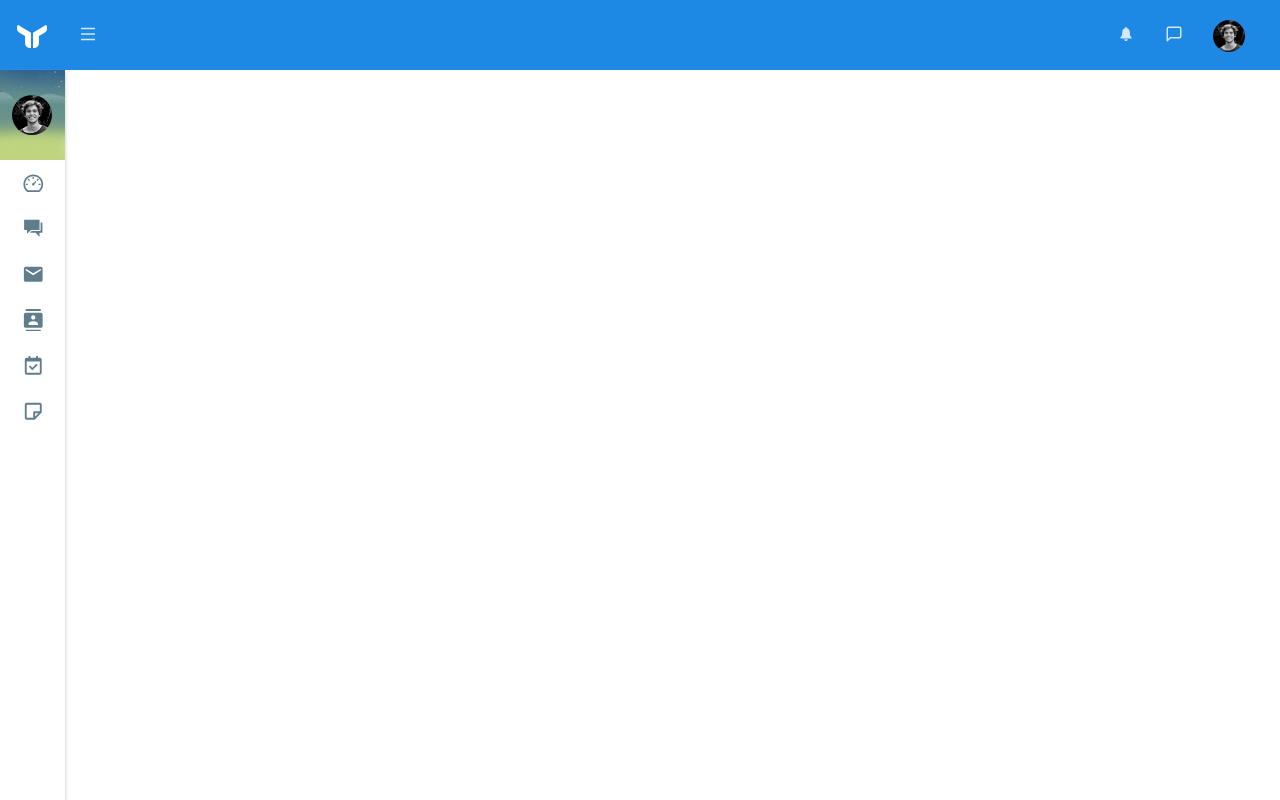
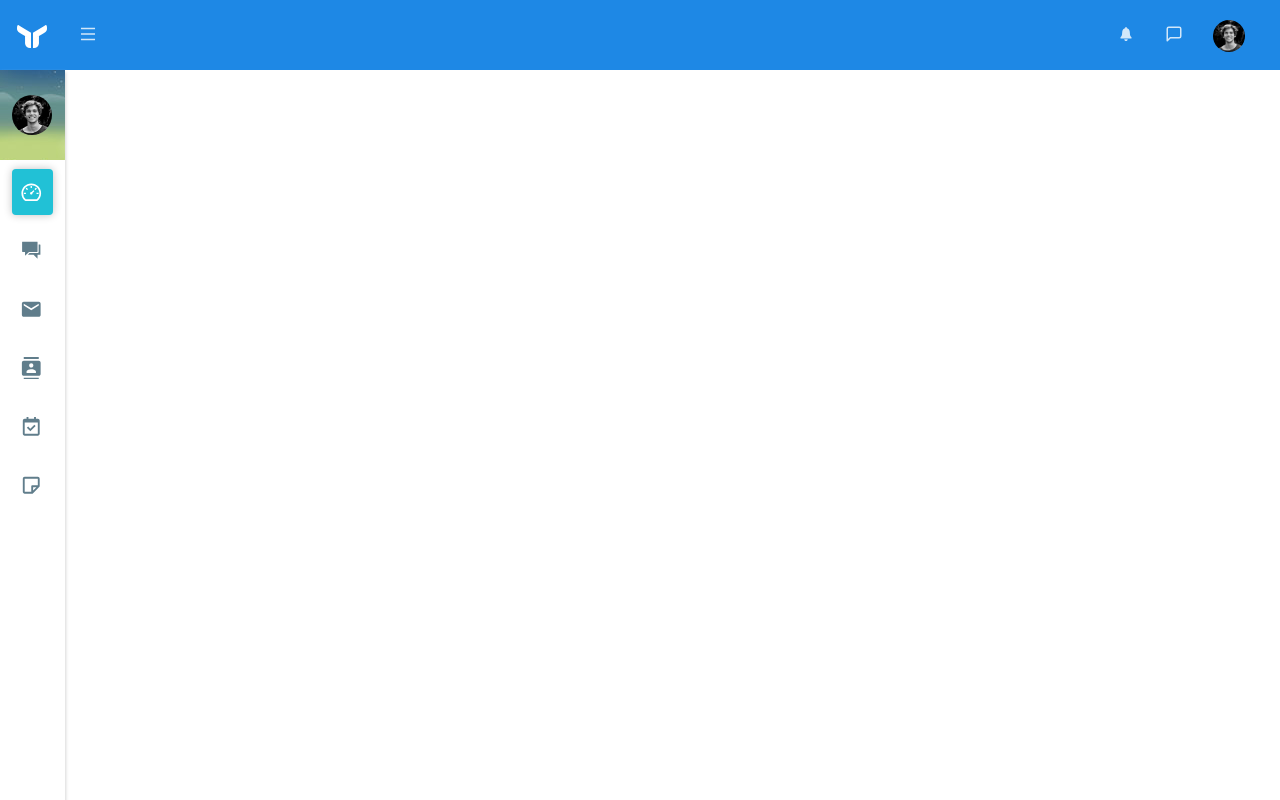
Before and after one commit to TranSonDinh/dashboard-admin, a React (Create React App) app: page / in a window 1280 px wide. Built offline with nearby package versions, Linux system fonts and the light colour scheme.

Commit message:
done left navbar

```diff
--- a/src/App.css
+++ b/src/App.css
@@ -305,18 +305,41 @@ a.nav-link{
   color: #fff;
   font-size: 1.1em;
 }
+#sidebarnav{
+  height: 100%;
+}
 #sidebarnav li{
   font-size: 1.25em;;
   font-weight: 800;
   color: #607d8b;
-  padding: 10px 0 10px 20px;
   cursor: pointer;
+
+}
+#sidebarnav li div, #sidebarnav li{
+  border-radius: 4px;
+}
+#sidebarnav li{
+  margin: 5px .5rem;
+  padding: 4px;
+}
+#sidebarnav li div::after{
+  content: ">";
+  font-size: 1.1em;
+  margin-left: 5.8rem;
+  transition: all .3s ease-out;
+}
+#sidebarnav li div.arrowShowOption::after{
+  transform: rotate(-270deg) ;
+}
+#sidebarnav li div.hideArrow::after{
+  display: none;
 }
 #sidebarnav li a, #sidebarnav li div{
   display: flex;
   flex-direction: row;
   justify-content: flex-start;
   align-items: center;
+  padding: 10px 0 10px 6px;
 }
 #sidebarnav li:hover{
   color: #21c1d6;
@@ -329,6 +352,41 @@ a.nav-link{
 ul.collapse span{
   font-size: .8em;
 }
+.select-navbar{
+  background-color: #21c1d6;
+  color: #fff!important;
+  box-shadow: 0 0 8px rgb(194, 194, 194);
+}
+
+li.select-navbar_child span{
+  color: #000;
+  font-weight: bold;
+}
+/* svg.arrowShowOption{
+  margin-left: 4rem!important;
+} */
+svg.arrowShowOption_downwards{
+  animation-name: arrowDownwards;
+  animation-duration: 1s;
+  animation-fill-mode: forwards;
+}
+svg.arrowShowOption_toRight{
+  animation-name: arrowToRight;
+  animation-duration: .6s;
+  animation-fill-mode: forwards;
+}
+@keyframes arrowToRight {
+  from{transform: rotate(-270deg)}
+  to{
+    transform: rotate(0deg);
+  }
+}
+@keyframes arrowDownwards {
+  from{transform: rotate(0deg)}
+  to{
+    transform: rotate(-270deg);
+  }
+}
 .hide{
   display: none!important;
 }
--- a/src/components/LeftSideBar.js
+++ b/src/components/LeftSideBar.js
@@ -4,14 +4,23 @@ import { Link } from "react-router-dom";
 
 import { AiOutlineDashboard } from "react-icons/ai";
 import { IoMdChatboxes } from "react-icons/io";
-import { MdEmail, MdContacts, MdAdjust } from "react-icons/md";
+import { MdEmail, MdContacts, MdKeyboardArrowRight } from "react-icons/md";
 import { BiCalendarCheck, BiNote } from "react-icons/bi";
 
 const LeftSideBar = (props) => {
     const { showUserName } = props;
-    const [checkShowOption, setCheckShowOption] = useState(false);
+    const [checkShowOption, setCheckShowOption] = useState(null);
+    const [select, setSelect] = useState(0);
+    const [selectChild, setSelectChild] = useState(-1);
     const showOption = () => {
+        if (checkShowOption === null) {
+            setCheckShowOption(true);
+        }
         setCheckShowOption(!checkShowOption);
+    }
+    const handlesSelect = (value, valueChild = -1) => {
+        setSelect(value);
+        setSelectChild(valueChild);
     }
 
     return (
@@ -25,54 +34,55 @@ const LeftSideBar = (props) => {
             <div className="nav-wrap">
                 <ul id="sidebarnav" className="nav">
                     <li>
-                        <div onClick={showOption}>
+                        <div onClick={showOption} className={ClassNames({ "select-navbar": (select === 0) ? true : false, "arrowShowOption": checkShowOption, "hideArrow": !showUserName })}>
                             <AiOutlineDashboard />
                             <span className={ClassNames({ "hide": !showUserName })}>Dasboard</span>
+                            {/* <MdKeyboardArrowRight className={ClassNames("arrowShowOption", { "hide": !showUserName, "arrowShowOption_downwards": checkShowOption, "arrowShowOption_toRight": !checkShowOption })} /> */}
                         </div>
                         <ul className={ClassNames("collapse", { "hide": !checkShowOption || !showUserName })}>
-                            <li>
-                                <Link to="/">
+                            <li className={ClassNames({ "select-navbar_child": (select === 0 && selectChild === 0) ? true : false })}>
+                                <Link to="/" onClick={() => handlesSelect(0, 0)}>
                                     <span className={ClassNames({ "hide": !showUserName })}>Dasboard 1</span>
                                 </Link>
                             </li>
-                            <li>
-                                <Link to="#">
-                                    <span className={ClassNames({ "hide": !showUserName })}>Dasboard 1</span>
+                            <li className={ClassNames({ "select-navbar_child": (select === 0 && selectChild === 1) ? true : false })}>
+                                <Link to="#" onClick={() => handlesSelect(0, 1)}>
+                                    <span className={ClassNames({ "hide": !showUserName })}>Dasboard 2</span>
                                 </Link>
                             </li>
-                            <li>
-                                <Link to="#">
-                                    <span className={ClassNames({ "hide": !showUserName })}>Dasboard 1</span>
+                            <li className={ClassNames({ "select-navbar_child": (select === 0 && selectChild === 2) ? true : false })}>
+                                <Link to="#" onClick={() => handlesSelect(0, 2)}>
+                                    <span className={ClassNames({ "hide": !showUserName })}>Dasboard 3</span>
                                 </Link>
                             </li>
                         </ul>
                     </li>
-                    <li>
-                        <Link to="#">
+                    <li className={ClassNames({ "select-navbar": (select === 1) ? true : false })}>
+                        <Link to="#" onClick={() => handlesSelect(1)}>
                             <IoMdChatboxes />
                             <span className={ClassNames({ "hide": !showUserName })}>Chat</span>
                         </Link>
                     </li>
-                    <li>
-                        <Link to="#">
+                    <li className={ClassNames({ "select-navbar": (select === 2) ? true : false })}>
+                        <Link to="#" onClick={() => handlesSelect(2)}>
                             <MdEmail />
                             <span className={ClassNames({ "hide": !showUserName })}>Email</span>
                         </Link>
                     </li>
-                    <li>
-                        <Link to="#">
+                    <li className={ClassNames({ "select-navbar": (select === 3) ? true : false })}>
+                        <Link to="#" onClick={() => handlesSelect(3)}>
                             <MdContacts />
                             <span className={ClassNames({ "hide": !showUserName })}>Contacts</span>
                         </Link>
                     </li>
-                    <li>
-                        <Link to="#">
+                    <li className={ClassNames({ "select-navbar": (select === 4) ? true : false })}>
+                        <Link to="#" onClick={() => handlesSelect(4)}>
                             <BiCalendarCheck />
                             <span className={ClassNames({ "hide": !showUserName })}>Calendar</span>
                         </Link>
                     </li>
-                    <li>
-                        <Link to="#">
+                    <li className={ClassNames({ "select-navbar": (select === 5) ? true : false })}>
+                        <Link to="#" onClick={() => handlesSelect(5)}>
                             <BiNote />
                             <span className={ClassNames({ "hide": !showUserName })}>Notes</span>
                         </Link>
```
